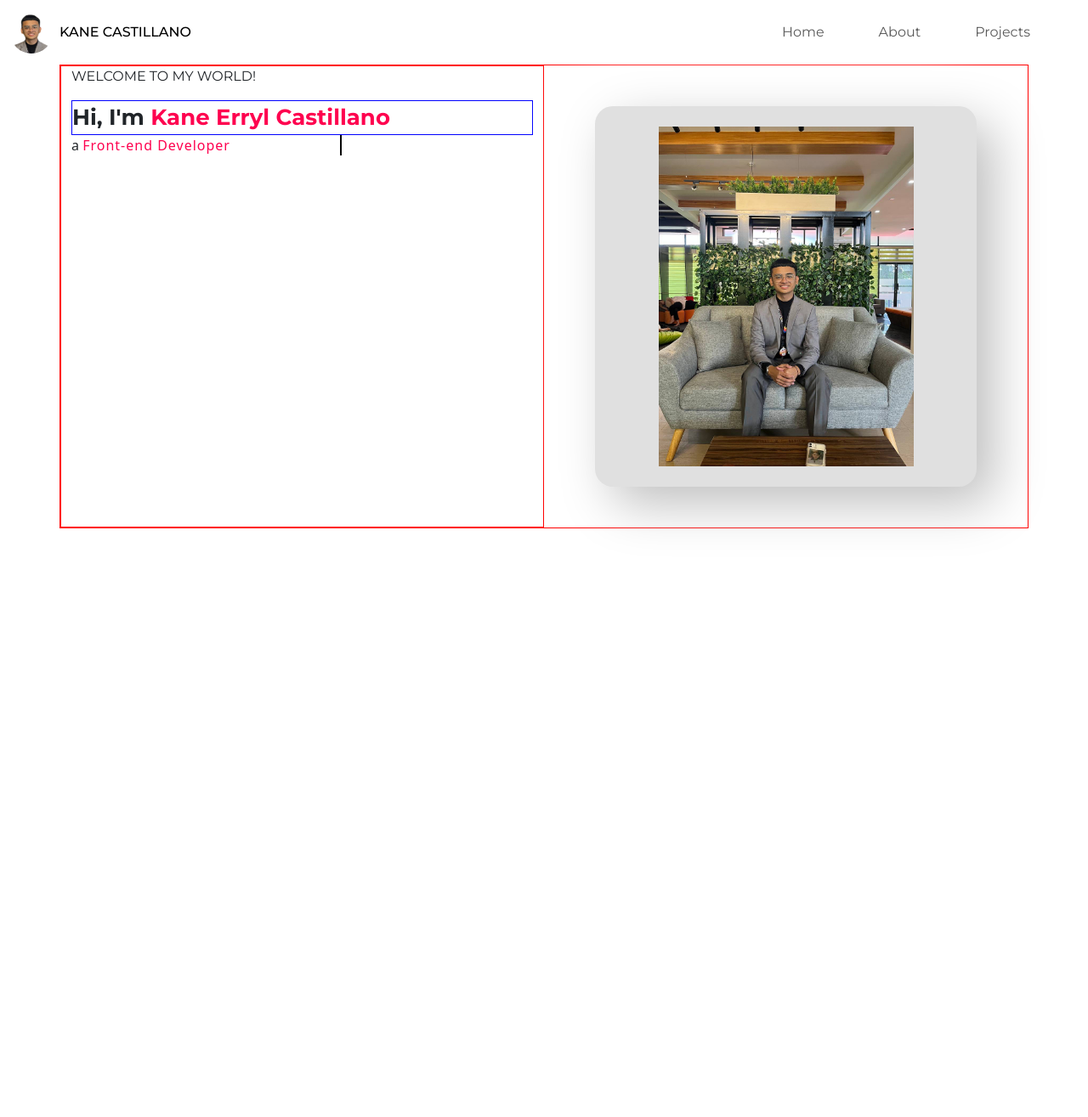
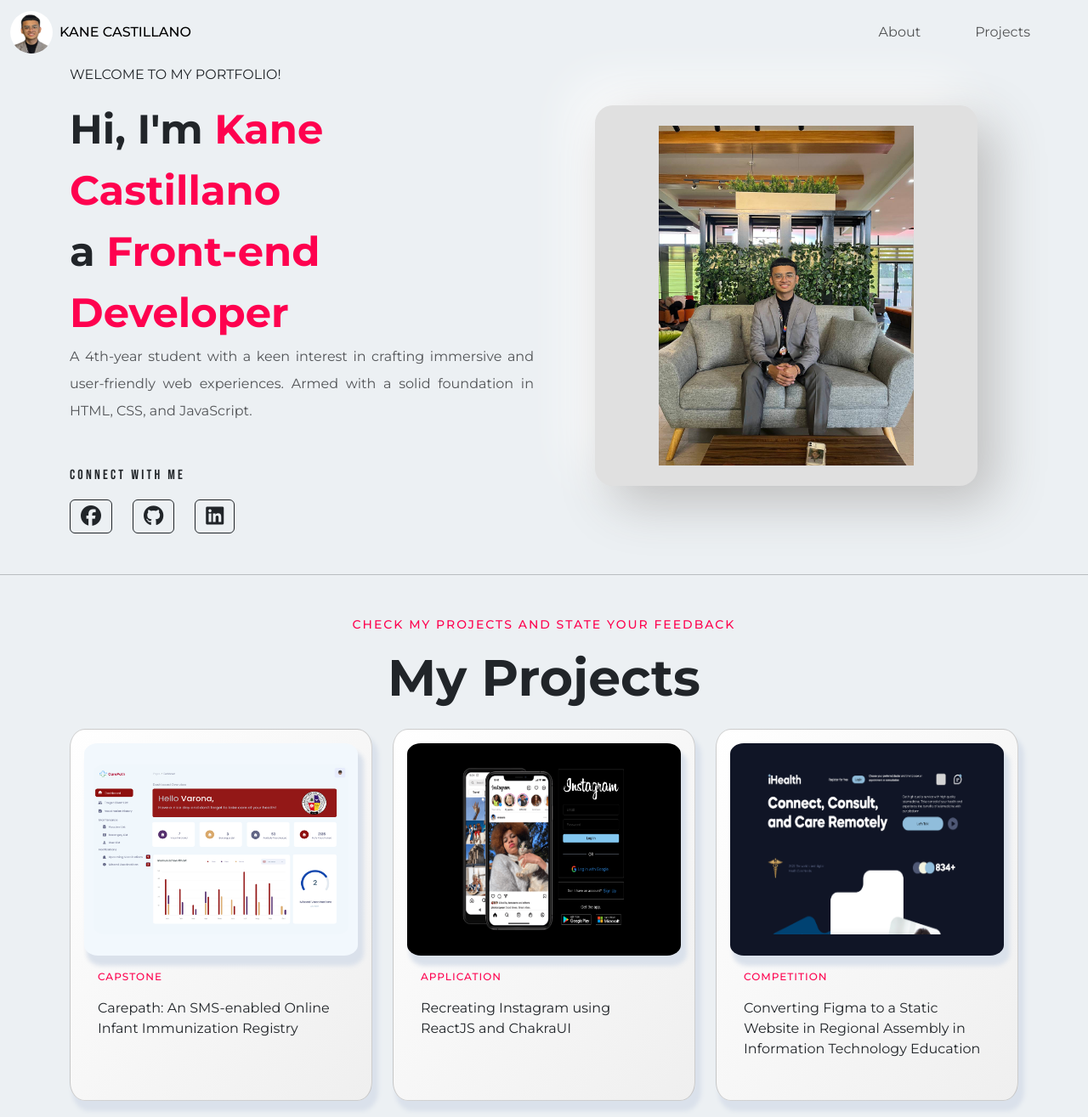
Before and after one commit to kncstlln/kncstlln.github.io, a plain HTML site: page index.html in a window 1280 px wide. Shown: the whole page at 85% size. Before the commit the page ends 800 px from the top, so only its background shows below. Drawn offline with nearby package versions, Linux system fonts and the light colour scheme.

Commit message:
added Projects

```diff
--- a/index.html
+++ b/index.html
@@ -8,7 +8,7 @@
     <link href="https://cdn.jsdelivr.net/npm/bootstrap@5.3.2/dist/css/bootstrap.min.css" rel="stylesheet" integrity="sha384-T3c6CoIi6uLrA9TneNEoa7RxnatzjcDSCmG1MXxSR1GAsXEV/Dwwykc2MPK8M2HN" crossorigin="anonymous">
     <script src="https://kit.fontawesome.com/2eead9cc17.js" crossorigin="anonymous"></script>
 </head>
-<body>
+<body style="background-color: #ECF0F3">
     <nav class="navbar navbar-expand-lg bg-transparent">
         <div class="container-fluid">
             <a class="navbar-brand d-flex align-items-center" href="#">
@@ -21,9 +21,6 @@
             <div class="collapse navbar-collapse" id="navbarSupportedContent">
                 <ul class="navbar-nav ms-auto me-5 gap-5 mb-2 mb-lg-0">
                     <li class="nav-item">
-                    <a class="nav-link" href="#">Home</a>
-                    </li>
-                    <li class="nav-item">
                     <a class="nav-link" href="#">About</a>
                     </li>
                     <li class="nav-item">
@@ -33,16 +30,80 @@
             </div>
         </div>
     </nav>
-    <div class="container" style="border: 1px solid red">
+    <div class="container mb-5">
         <div class="row">
-            <div class="col-12 col-xl-6 order-5 order-xl-0" style="border: 1px solid red">
-                <p>WELCOME TO MY WORLD!</p>
-                <div class="banner-intro" style="border: 1px solid blue">Hi, I'm <span style="color: #FE024F">Kane Erryl Castillano</span> </div>
-                <div>a <div class="typing">Front-end Developer</div></div>
+            <div class="col-12 col-lg-6 order-5 order-lg-0 my-auto">
+                <p>WELCOME TO MY PORTFOLIO!</p>
+                <div class="banner-intro">Hi, I'm <span style="color: #FE024F">Kane Castillano</span>
+                   <div>a <span style="color: #FE024F">Front-end Developer</span></div>
+                </div>
+                <p class="description">A 4th-year student with a keen interest in crafting immersive and user-friendly web experiences. Armed with a solid foundation in HTML, CSS, and JavaScript.</p>
+
+                <div class="row mt-5">
+                    <div class="col-12" style="font-family: 'Bebas Neue', sans-serif; letter-spacing: 0.2em;">
+                        CONNECT WITH ME
+                    </div>
+                    <div class="col-12 mt-3 gap-4 d-flex">
+                        <a class="btn btn-outline-dark" href="https://www.facebook.com/KnCstlln/" target="_blank" role="button" style="height: 40px;"><i class="fa-brands fa-facebook mt-2 fa-xl"></i></a>
+                        <a class="btn btn-outline-dark" href="https://github.com/kncstlln" target="_blank" role="button" style="height: 40px;"><i class="fa-brands fa-github mt-2 fa-xl"></i></a>
+                        <a class="btn btn-outline-dark" href="https://www.linkedin.com/in/kanecstlln" target="_blank" role="button" style="height: 40px;"><i class="fa-brands fa-linkedin mt-2 fa-xl"></i></a>
+                    </div>
+                </div>
+
             </div>
-            <div class="col-12 col-xl-6 order-0 order-xl-5">
+            <div class="col-12 col-lg-6 order-0 order-lg-5">
                 <div class="hero-banner d-flex justify-content-center mt-5 mx-1 mx-xl-5 my-5">
                     <img src="images/hero.png" class="img-fluid my-4" width="300" alt="">
+                </div>
+            </div>
+
+        </div>
+
+    </div>
+
+    <hr>
+
+    <div class="container my-5 ">
+
+        <div class="row text-center">
+            <p class="text-uppercase text-center project-heading">Check my projects and state your feedback</p>
+            <h1 class="subtitle">My Projects</h1>
+        </div>
+
+        <div class="row mt-3">
+            <div class="col-12 col-lg-4 mb-3 d-flex justify-content-center">
+                <div class="card p-3" style="width: 24rem;">
+                    <div class="rec-black d-flex justify-content-center align-items-center" style="height: 250px; background:#F2F8FD;">
+                        <img src="images/carepath.png" class="card-img-top" height="200" style="width: 300px;" alt="Carepath Project">
+                    </div>
+                    <div class="card-body">
+                        <p class="projects">CAPSTONE</p>
+                        <p>Carepath: An SMS-enabled Online Infant Immunization Registry</p>
+                    </div>
+                </div>
+            </div>
+
+            <div class="col-12 col-lg-4 mb-3 d-flex justify-content-center">
+                <div class="card p-3" style="width: 24rem;">
+                    <div class="rec-black d-flex justify-content-center align-items-center" style="height: 250px; background: rgb(0, 0, 0);">
+                        <img src="images/insta.png" class="card-img-top" height="200" style="width: 200px;" alt="Carepath Project">
+                    </div>
+                    <div class="card-body">
+                        <p class="projects">APPLICATION</p>
+                        <p>Recreating Instagram using ReactJS and ChakraUI</p>
+                    </div>
+                </div>
+            </div>
+
+            <div class="col-12 col-lg-4  mb-3 d-flex justify-content-center">
+                <div class="card p-3" style="width: 24rem;">
+                    <div class="rec-black d-flex justify-content-center align-items-center" style="height: 250px; background: #101526;">
+                        <img src="images/iHealth1.png" class="card-img-top" height="200" style="width: 250px;" alt="RAITE Project">
+                    </div>
+                    <div class="card-body">
+                        <p class="projects">COMPETITION</p>
+                        <p>Converting Figma to a Static Website in Regional Assembly in Information Technology Education</p>
+                    </div>
                 </div>
             </div>
         </div>
@@ -52,6 +113,8 @@
 
 
 
+
+
     <script src="https://cdn.jsdelivr.net/npm/bootstrap@5.3.2/dist/js/bootstrap.bundle.min.js" integrity="sha384-C6RzsynM9kWDrMNeT87bh95OGNyZPhcTNXj1NW7RuBCsyN/o0jlpcV8Qyq46cDfL" crossorigin="anonymous"></script>
     <script src="script.js"></script>
 </body>
--- a/styles.css
+++ b/styles.css
@@ -1,7 +1,7 @@
 @import url('https://fonts.googleapis.com/css2?family=Bebas+Neue&family=Montserrat:wght@200;300;400;500;600;700&family=Pacifico&family=Poppins:wght@300;400;500;600;700&display=swap');
 
 
-html, body, p, nav{
+html, body, p, nav, h1{
   font-family: 'Montserrat', sans-serif;
 }
 
@@ -18,7 +18,78 @@ div.banner-intro{
               -20px -20px 60px #ffffff;
 }
 
-.typing {
+.description{
+  line-height: 2em;
+  color: #525457;
+  text-align: justify;
+}
+
+.box{
+  width: 50px;
+  height: 50px;
+  border-radius: 10px;
+  background: #e0e0e0;
+  box-shadow:  12px 12px 16px #c1c1c1,
+              -12px -12px 16px #ffffff;
+}
+
+.project-heading{
+  letter-spacing: 2px;
+  font-family: 'Montserrat', sans-serif;
+  color: #FE024F;
+  font-size: 14px;
+  font-weight: 500;
+}
+
+h1.subtitle{
+  font-size: 32px;
+  font-weight: 700;
+}
+
+div.card img{
+  border-radius: 5%;
+}
+
+
+.projects{
+  font-family: 'Montserrat', sans-serif;
+  font-size: 12px;
+  letter-spacing: 1px;
+  color: #FE024F;
+  font-weight: 500;
+}
+
+div.card, .rec-black{
+  border-radius: 5%;
+  background: rgb(214,214,214);
+  background: linear-gradient(to left top, rgb(239, 239, 239) 0%, rgba(255,255,255,1) 100%);
+  box-shadow: 5px 10px 5px 2px  #DAE1EB;
+}
+
+.card-img-top {
+  transition: transform 0.3s ease-in-out;
+}
+
+.card-img-top:hover {
+  transform: scale(1.1);
+}
+
+@media (min-width: 992px) {
+  h1.subtitle {
+    font-size: 60px;
+  }
+
+  div.banner-intro{
+    font-size: 48px;
+  }
+
+}
+
+
+
+
+
+/* .typing {
     display: inline-block;
     overflow: hidden;
     border-right: 2px solid black;
@@ -28,14 +99,12 @@ div.banner-intro{
     letter-spacing: 1px;
     vertical-align: top;
     animation: typing 2s infinite;
-
+    width: 100%;
   }
 
   @keyframes typing {
     from {
       width: 0;
     }
-    to {
-      width: 70%;
-    }
-  }
+
+  } */
```
Also changed, not shown: images/carepath.png (added), images/iHealth.png (added), images/iHealth1.png (added), images/insta.png (added), images/instagram.png (added), 2 other files. Lines whose indentation alone changed are shown as unchanged.
